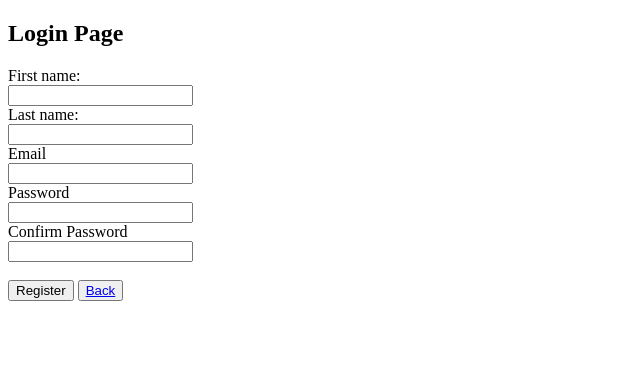
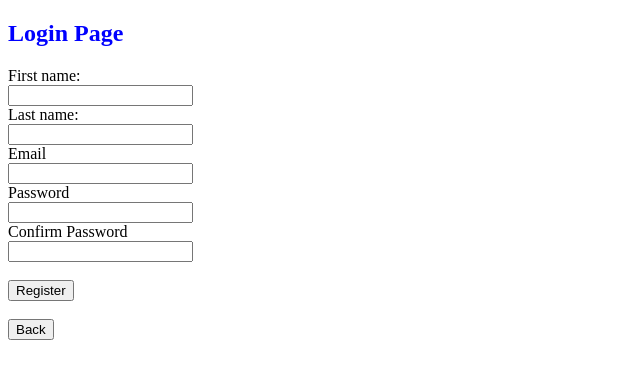
Before and after one commit to Shpyta/code-the-future-IBM1, a plain HTML site: page HTMLcontent/Login.html in a window 1280 px wide. Shown: the whole page, without its empty margins (0-640 px from the left). Drawn offline with Linux system fonts and the light colour scheme.

Commit message:
CSS Activity part 1

```diff
--- a/HTMLcontent/Login.html
+++ b/HTMLcontent/Login.html
@@ -4,8 +4,10 @@
     <head>
       <meta charset="utf-8" />
       <title>My Login Page</title>
+      <link rel="stylesheet" type="text/css" href="myStyleSheet.css" />
     </head>
 <body>
+  <div>
     <h2>Login Page</h2>
         <form action="./formSuccess.html">
         <label for="fname">First name:</label><br>
@@ -23,10 +25,11 @@
 
         <br>
         <br>
-        <input type="submit" value="Register">
-        <button>
-          <a href="../index.htm">Back</a>
-        </button>
-    </form>
-</body>
+        <input type="submit" value="Register"><br>
+        <br>
+   </form>
+    <a href="../index.html"><button>Back</button></a>
+  </div>
+  </body>
+
 </html>
--- /dev/null
+++ b/HTMLcontent/myStyleSheet.css
@@ -0,0 +1,4 @@
+/* CSS File located in the same directory as login.html (myStyleSheet.css) */
+h2 {
+	color: blue;
+}
--- /dev/null
+++ b/IndexStyle.css
@@ -0,0 +1,17 @@
+
+a:link {
+    color: green;
+    text-decoration: none;
+  }
+
+  /* Makes all visited links gray and with a line through */
+  a:visited {
+    color: gray;
+    text-decoration: line-through;
+  }
+
+  /* Makes links purple and bold when hovered over */
+  a:hover {
+    color: blue;
+    font-weight: bold;
+  }
```
Also changed, not shown: HTMLcontent/Dishes.html (+1 -1 lines), index.html (renamed from index.htm, +10 -1 lines).
